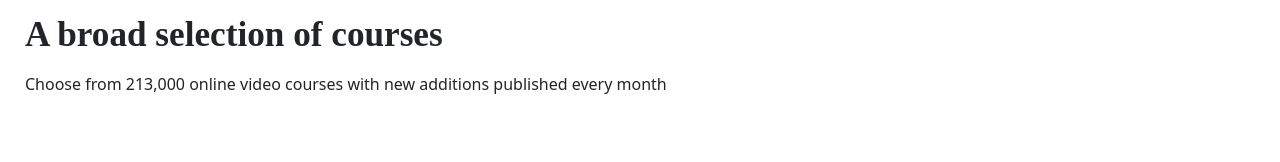
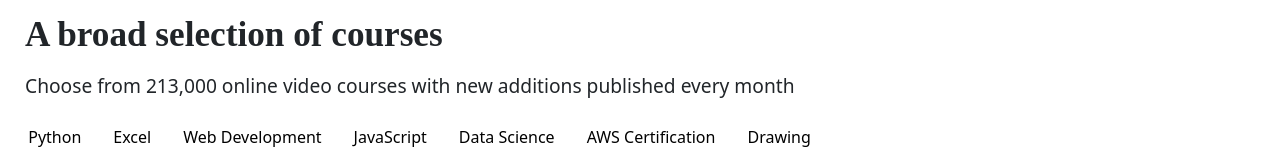
Before and after one commit to RoselineMo/udemy-clone, a plain HTML site: page index.html in a window 1280 px wide. Shown: the part 1057-1219 px from the top of the page. Before the commit the page ends 1169 px from the top, so only its background shows below. Drawn offline with nearby package versions, Linux system fonts and the light colour scheme.

Commit message:
udemy landing page cloned with html & css

```diff
--- a/assets/styles.css
+++ b/assets/styles.css
@@ -15,7 +15,8 @@
 
 }
 
-.header a:hover {
+.header a:hover,
+.headline-tabs nav a:hover {
     color: #5624d0!important;
 }
 
@@ -65,7 +66,6 @@ img, svg {
     padding: 0 0.5rem;
     padding-right: 2.0rem;
     font-size: 0.3rem!important;
-
 }
 
 .input-icons {
@@ -146,3 +146,20 @@ img, svg {
     margin-top: 2.2rem;
     margin-bottom: 1rem;
 }
+
+.headline-tabs nav a {
+    text-decoration: none!important;
+    color: black!important;
+}
+
+.headline-tabs {
+    display: flex;
+    justify-content: space-between;
+    align-items: left;
+    margin-left: -0.8rem!important;
+}
+
+.headline p {
+    font-size: 1.2rem;
+
+}
--- a/index.html
+++ b/index.html
@@ -158,6 +158,18 @@
         Choose from 213,000 online video courses with
         new additions published every month
       </p>
+
+      <div class="headline-tabs">
+        <nav class="nav">
+          <a class="nav-link active" aria-current="page" href="#">Python</a>
+          <a class="nav-link" href="#">Excel</a>
+          <a class="nav-link" href="#">Web Development</a>
+          <a class="nav-link" href="#">JavaScript</a>
+          <a class="nav-link" href="#">Data Science</a>
+          <a class="nav-link" href="#">AWS Certification</a>
+          <a class="nav-link" href="#">Drawing</a>
+        </nav>
+      </div>
     </div>
   </body>
 </html>
```
